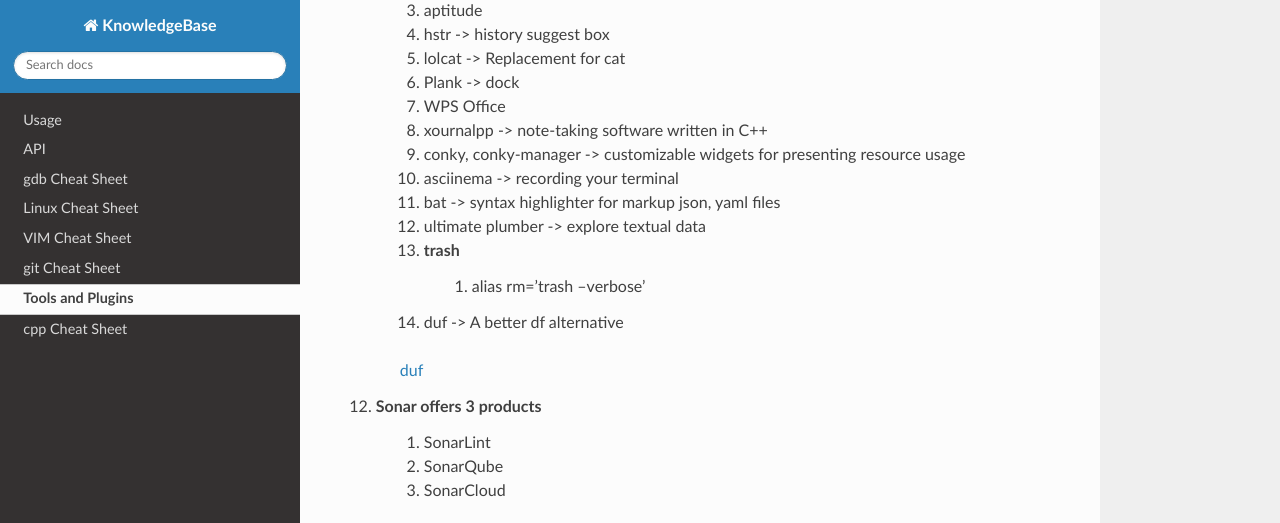
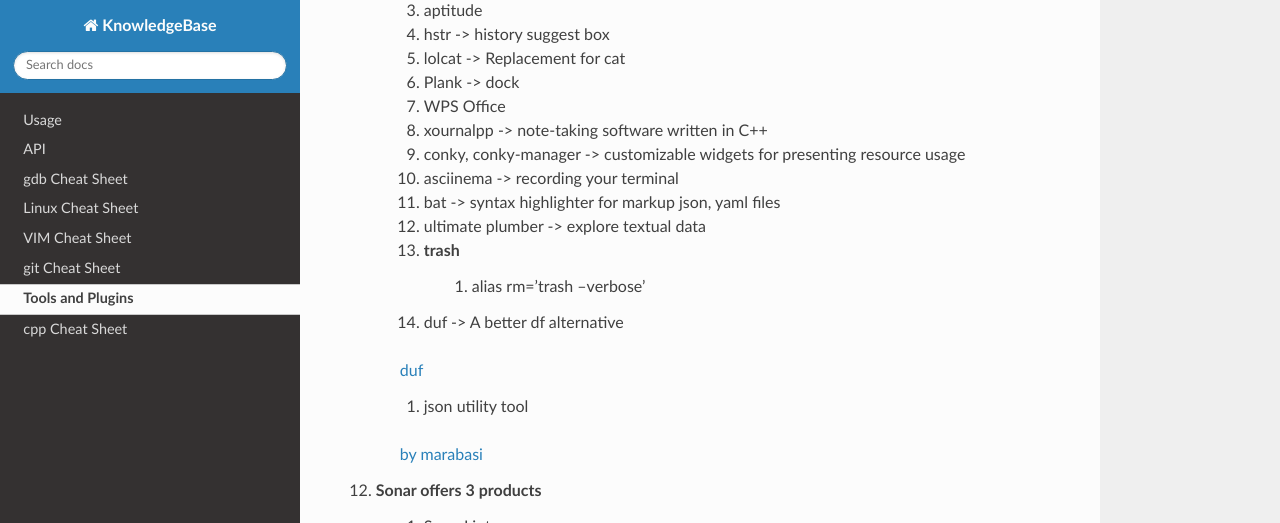
Before and after one commit to celikelozdinc/KnowledgeBase, a Sphinx documentation site: the page built from docs/source/tools.rst, in a window 1280 px wide and 900 px high, scrolled down 1584 px, cut to the strip 0-523 px from the top of the window. Built offline with Sphinx 7.4.7 and the Read the Docs theme 3.1.0, drawn with Linux system fonts in a browser that asks for light colours.

Commit message:
Update tools.rst

```diff
--- a/docs/source/tools.rst
+++ b/docs/source/tools.rst
@@ -80,6 +80,12 @@
 
     `duf <https://github.com/muesli/duf>`_
 
+    #. json utility tool
+
+    `by marabasi <https://github.com/marabesi/json-tool>`_
+
+
+
 #. Sonar offers 3 products
     #. SonarLint
     #. SonarQube
```
